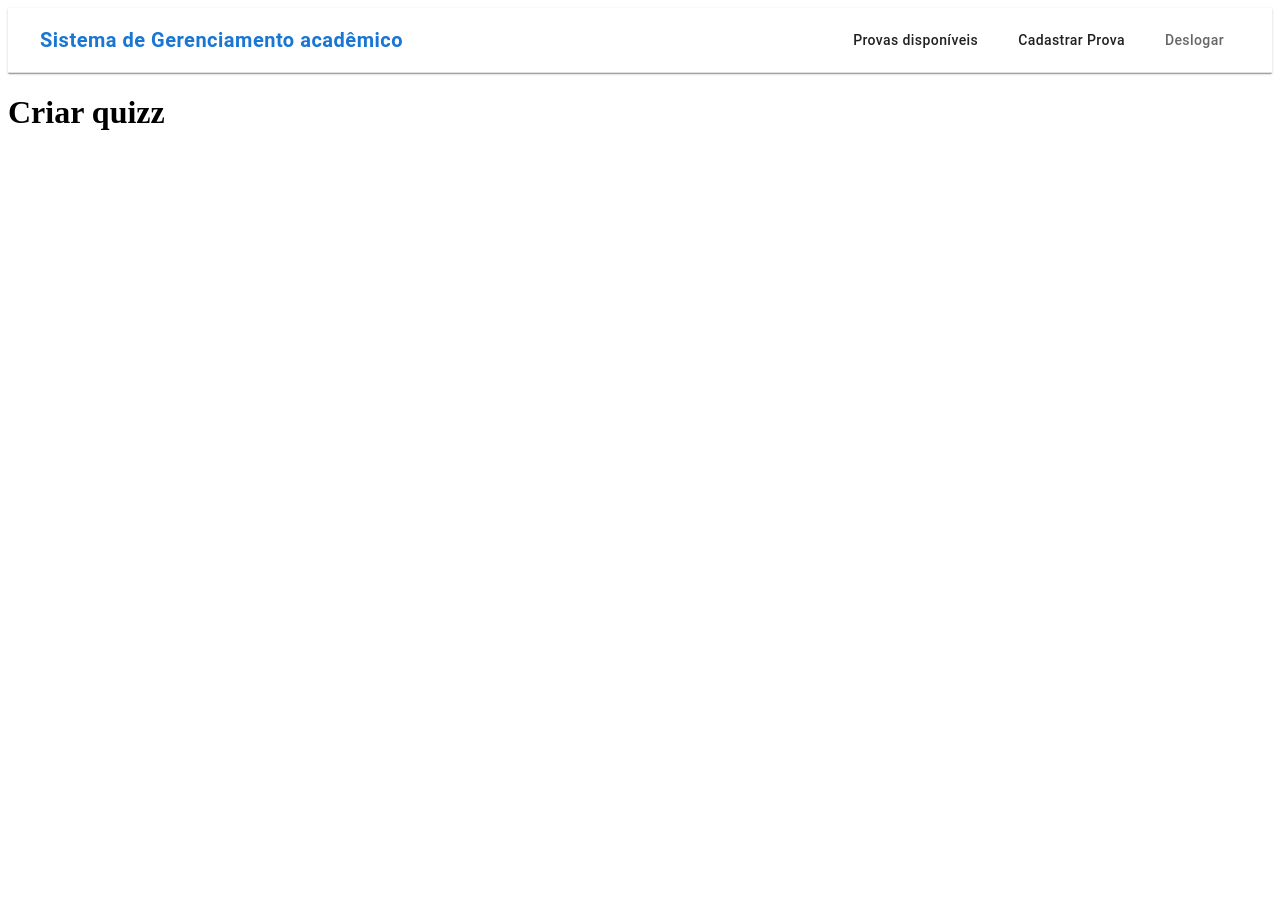
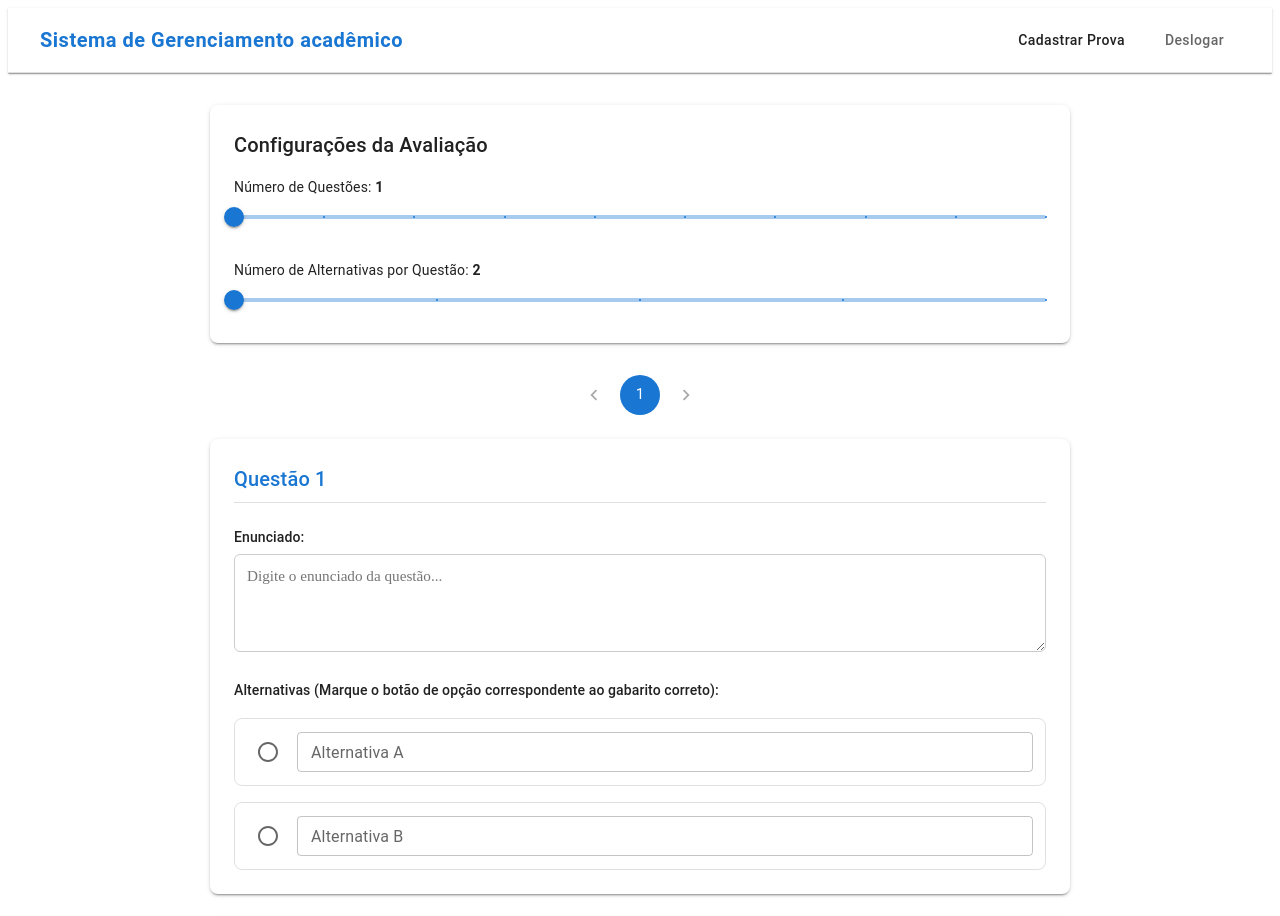
Before and after one commit to luan-s1lva/sistema-gerenciamento-academico, a React (Vite) app in the folder front/: page /prova/cadastrar in a window 1280 px wide. Shown: the top 916 px of the page. Before the commit the page ends 800 px from the top, so only its background shows below. Built offline with nearby package versions, Linux system fonts and the light colour scheme; sample sign-in values are in the browser's storage.

Commit message:
feat: começando a tela de cadastro de prova

```diff
--- a/front/src/components/FormularioProva.jsx
+++ b/front/src/components/FormularioProva.jsx
@@ -1,10 +1,7 @@
-import FormGroup from "@mui/material/FormGroup";
 import FormControl from "@mui/material/FormControl";
 import FormControlLabel from "@mui/material/FormControlLabel";
-import Checkbox from "@mui/material/Checkbox";
 import RadioGroup from "@mui/material/RadioGroup";
 import Radio from "@mui/material/Radio";
-import { useState } from "react";
 
 export default function FormularioProva({
   dadosProva,
--- a/front/src/components/Navbar.jsx
+++ b/front/src/components/Navbar.jsx
@@ -34,7 +34,7 @@ export default function Navbar() {
         </Typography>
 
         <Stack direction="row" spacing={1}>
-          <Button
+          {/* <Button
             variant="text"
             sx={{
               color: "text.primary",
@@ -49,7 +49,7 @@ export default function Navbar() {
             onClick={() => navigate("/provas/")}
           >
             Provas disponíveis
-          </Button>
+          </Button> */}
 
           <Button
             variant="text"
--- a/front/src/pages/CreateQuizz.jsx
+++ b/front/src/pages/CreateQuizz.jsx
@@ -1,7 +1,287 @@
+import Box from "@mui/material/Box";
+import FormControl from "@mui/material/FormControl";
+import RadioGroup from "@mui/material/RadioGroup";
+import Radio from "@mui/material/Radio";
+import FormControlLabel from "@mui/material/FormControlLabel";
+import TextField from "@mui/material/TextField";
+import TextareaAutosize from "@mui/material/TextareaAutosize";
+import Slider from "@mui/material/Slider";
+import Pagination from "@mui/material/Pagination";
+import Card from "@mui/material/Card";
+import CardContent from "@mui/material/CardContent";
+import Typography from "@mui/material/Typography";
+import Stack from "@mui/material/Stack";
+import Button from "@mui/material/Button";
+import Divider from "@mui/material/Divider";
+import Paper from "@mui/material/Paper";
+import { useState } from "react";
+
 export default function CreateQuizz() {
+  const [numeroQuestoes, setNumeroQuestoes] = useState(1);
+  const [numeroAlternativas, setNumeroAlternativas] = useState(2);
+  const [questaoAtual, setQuestaoAtual] = useState(1);
+  const [questoes, setQuestoes] = useState({});
+
+  const [provaInfo, setProvaInfo] = useState({
+    class_id: "",
+    docente_id: "",
+    titulo: "",
+    descricao: "",
+    prazo_inicio: "",
+    prazo_limite: "",
+  });
+
+  const LETRAS = ["A", "B", "C", "D", "E", "F", "G", "H", "I", "J"];
+
+  const questaoAtiva = questoes[questaoAtual] || {
+    id: questaoAtual,
+    enunciado: "",
+    alternativas: {},
+    gabarito: "",
+    valor_questao: 10.0,
+  };
+
+  const handleSubmit = (e) => {
+    e.preventDefault();
+
+    const listaQuestoes = [];
+    for (let i = 1; i <= numeroQuestoes; i++) {
+      const q = questoes[i] || {
+        id: i,
+        enunciado: "",
+        alternativas: {},
+        gabarito: "",
+        valor_questao: 0,
+      };
+
+      const alternativasFiltradas = {};
+      for (let j = 0; j < numeroAlternativas; j++) {
+        const letra = LETRAS[j];
+        alternativasFiltradas[letra] = q.alternativas?.[letra] || "";
+      }
+
+      listaQuestoes.push({
+        id: i,
+        enunciado: q.enunciado || "",
+        alternativas: alternativasFiltradas,
+        gabarito: q.gabarito || "",
+        valor_questao: q.valor_questao || 0,
+      });
+    }
+
+    const payload = {
+      ...provaInfo,
+      questoes: listaQuestoes,
+    };
+
+    console.log("Payload pronto para o MongoDB:", payload);
+  };
+
+  const handleSetNumeroAlternativas = (v) => {
+    setNumeroAlternativas(v.target.value);
+  };
+
+  const handleSetNumeroQuestoes = (v) => {
+    setNumeroQuestoes(v.target.value);
+  };
+
+  const handleSetAlternativas = (index, valor) => {
+    setQuestoes((anteriores) => ({
+      ...anteriores,
+      [questaoAtual]: {
+        ...questaoAtiva,
+        alternativas: { ...questaoAtiva.alternativas, [index]: valor },
+      },
+    }));
+  };
+
+  const handleSetEnunciado = (e) => {
+    setQuestoes((anteriores) => ({
+      ...anteriores,
+      [questaoAtual]: { ...questaoAtiva, enunciado: e.target.value },
+    }));
+  };
+
+  const handleSetGabarito = (e) => {
+    setQuestoes((prev) => ({
+      ...prev,
+      [questaoAtual]: {
+        ...questaoAtiva,
+        gabarito: e.target.value,
+      },
+    }));
+  };
+
   return (
-    <>
-      <h1>Criar quizz</h1>
-    </>
+    <Box sx={{ maxWidth: 860, mx: "auto", p: { xs: 2, md: 4 } }}>
+      <Paper elevation={2} sx={{ p: 3, mb: 4, borderRadius: 2 }}>
+        <Typography variant="h6" fontWeight="bold" gutterBottom>
+          Configurações da Avaliação
+        </Typography>
+
+        <Stack spacing={3} sx={{ mt: 2 }}>
+          <Box>
+            <Typography variant="body2" color="text.secondary" gutterBottom>
+              Número de Questões: <strong>{numeroQuestoes}</strong>
+            </Typography>
+            <Slider
+              aria-label="Número Questões"
+              defaultValue={1}
+              valueLabelDisplay="auto"
+              step={1}
+              marks
+              min={1}
+              max={10}
+              onChange={handleSetNumeroQuestoes}
+            />
+          </Box>
+
+          <Box>
+            <Typography variant="body2" color="text.secondary" gutterBottom>
+              Número de Alternativas por Questão:{" "}
+              <strong>{numeroAlternativas}</strong>
+            </Typography>
+            <Slider
+              aria-label="Número Alternativas"
+              defaultValue={2}
+              valueLabelDisplay="auto"
+              step={2}
+              marks
+              min={2}
+              max={10}
+              onChange={handleSetNumeroAlternativas}
+            />
+          </Box>
+        </Stack>
+      </Paper>
+
+      <Box sx={{ display: "flex", justifyContent: "center", mb: 3 }}>
+        <Pagination
+          count={numeroQuestoes}
+          page={questaoAtual}
+          color="primary"
+          size="large"
+          onChange={(event, value) => setQuestaoAtual(value)}
+        />
+      </Box>
+
+      <form onSubmit={handleSubmit}>
+        <Card elevation={2} sx={{ borderRadius: 2, mb: 3 }}>
+          <CardContent sx={{ p: { xs: 2, sm: 3 } }}>
+            <Typography
+              variant="h6"
+              fontWeight="bold"
+              color="primary"
+              gutterBottom
+            >
+              Questão {questaoAtual}
+            </Typography>
+            <Divider sx={{ mb: 3 }} />
+
+            <FormControl fullWidth component="fieldset" variant="standard">
+              <Box sx={{ mb: 3 }}>
+                <Typography
+                  variant="subtitle2"
+                  color="text.secondary"
+                  gutterBottom
+                >
+                  Enunciado:
+                </Typography>
+                <TextareaAutosize
+                  aria-label="minimum height"
+                  minRows={4}
+                  id="enunciado"
+                  value={questaoAtiva.enunciado}
+                  placeholder="Digite o enunciado da questão..."
+                  style={{
+                    width: "100%",
+                    boxSizing: "border-box",
+                    padding: "12px",
+                    borderRadius: "6px",
+                    borderColor: "#ccc",
+                    fontFamily: "inherit",
+                    fontSize: "0.95rem",
+                  }}
+                  onChange={handleSetEnunciado}
+                />
+              </Box>
+
+              <Typography
+                variant="subtitle2"
+                color="text.secondary"
+                sx={{ mb: 1 }}
+              >
+                Alternativas (Marque o botão de opção correspondente ao gabarito
+                correto):
+              </Typography>
+
+              <RadioGroup
+                name="query"
+                value={questaoAtiva.gabarito || ""}
+                onChange={handleSetGabarito}
+              >
+                <Stack spacing={2} sx={{ mt: 1 }}>
+                  {Array.from({ length: numeroAlternativas }).map((_, i) => (
+                    <Paper
+                      key={i}
+                      variant="outlined"
+                      sx={{
+                        p: 1.5,
+                        borderRadius: 2,
+                        display: "flex",
+                        alignItems: "center",
+                        borderColor:
+                          questaoAtiva.gabarito === LETRAS[i]
+                            ? "primary.main"
+                            : "divider",
+                        backgroundColor:
+                          questaoAtiva.gabarito === LETRAS[i]
+                            ? "action.hover"
+                            : "transparent",
+                      }}
+                    >
+                      <FormControlLabel
+                        value={LETRAS[i]}
+                        control={<Radio />}
+                        label=""
+                        sx={{ m: 0, mr: 1 }}
+                      />
+                      <TextField
+                        fullWidth
+                        size="small"
+                        label={`Alternativa ${LETRAS[i]}`}
+                        placeholder={`Texto da alternativa ${LETRAS[i]}`}
+                        variant="outlined"
+                        value={questaoAtiva.alternativas?.[LETRAS[i]] || ""}
+                        onChange={(e) =>
+                          handleSetAlternativas(LETRAS[i], e.target.value)
+                        }
+                      />
+                    </Paper>
+                  ))}
+                </Stack>
+              </RadioGroup>
+            </FormControl>
+          </CardContent>
+        </Card>
+
+        <Button
+          type="submit"
+          variant="contained"
+          size="large"
+          fullWidth
+          onClick={handleSubmit}
+          sx={{
+            py: 1.5,
+            fontWeight: "bold",
+            borderRadius: 2,
+            textTransform: "none",
+            fontSize: "1rem",
+          }}
+        >
+          SALVAR PROVA
+        </Button>
+      </form>
+    </Box>
   );
 }
--- a/front/src/pages/Register.jsx
+++ b/front/src/pages/Register.jsx
@@ -1,7 +1,7 @@
 export default function Register() {
   return (
     <>
-      <h1>Register</h1>
+      <h1>Criar usuário</h1>
     </>
   );
 }
```
